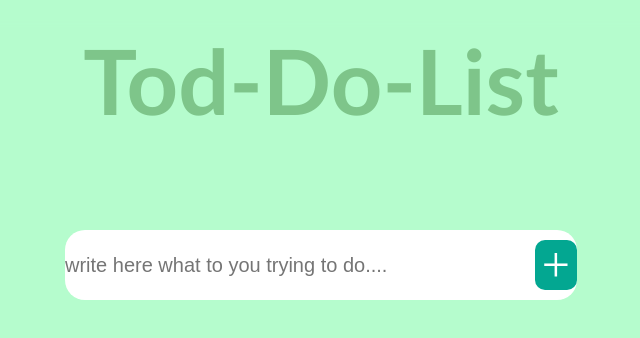
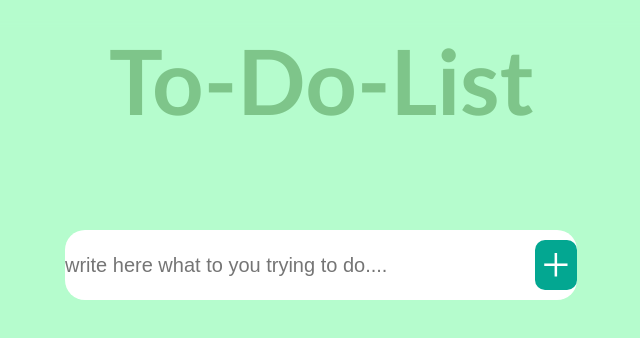
Before and after one commit to jay240322/To-Do-List, a plain HTML site: page index.html in a window 1280 px wide. Shown: the whole page, without its empty margins (319-959 px from the left). Drawn offline with Linux system fonts and the light colour scheme.

Commit message:
Update index.html

```diff
--- a/index.html
+++ b/index.html
@@ -9,7 +9,7 @@
 </head>
 <body>
     <div class="main">
-        <div class="header">Tod-Do-List</div>
+        <div class="header">To-Do-List</div>
         <div class="content-text"><input type="text"id="input"placeholder="write here what to you trying to do...."><div class="submit"id="submit">+</div></div>
         <div class="task-box">
             <div class="task-container"></div>
@@ -17,4 +17,5 @@
     </div>
     <script src="script.js"></script>
 </body>
+
 </html>
```
